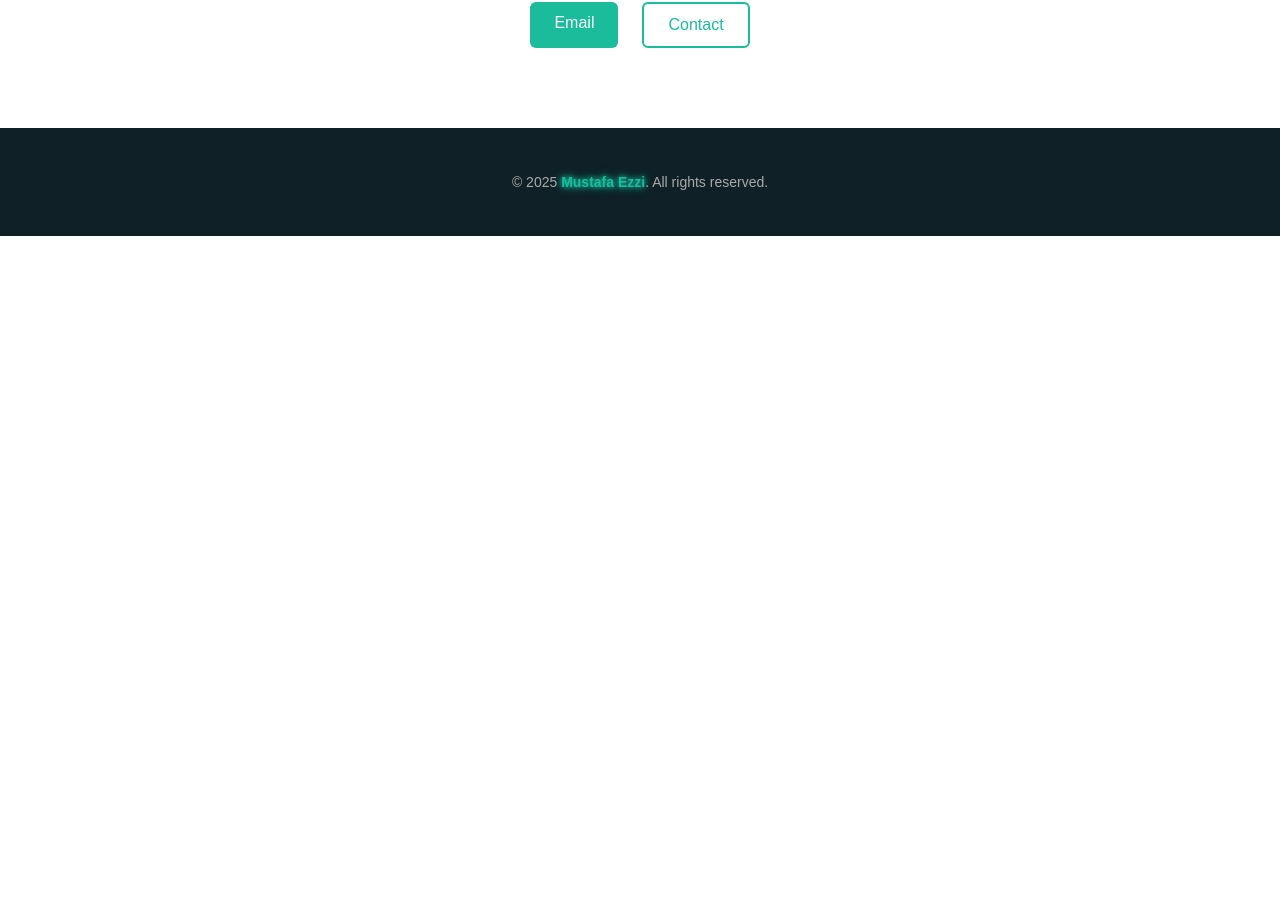
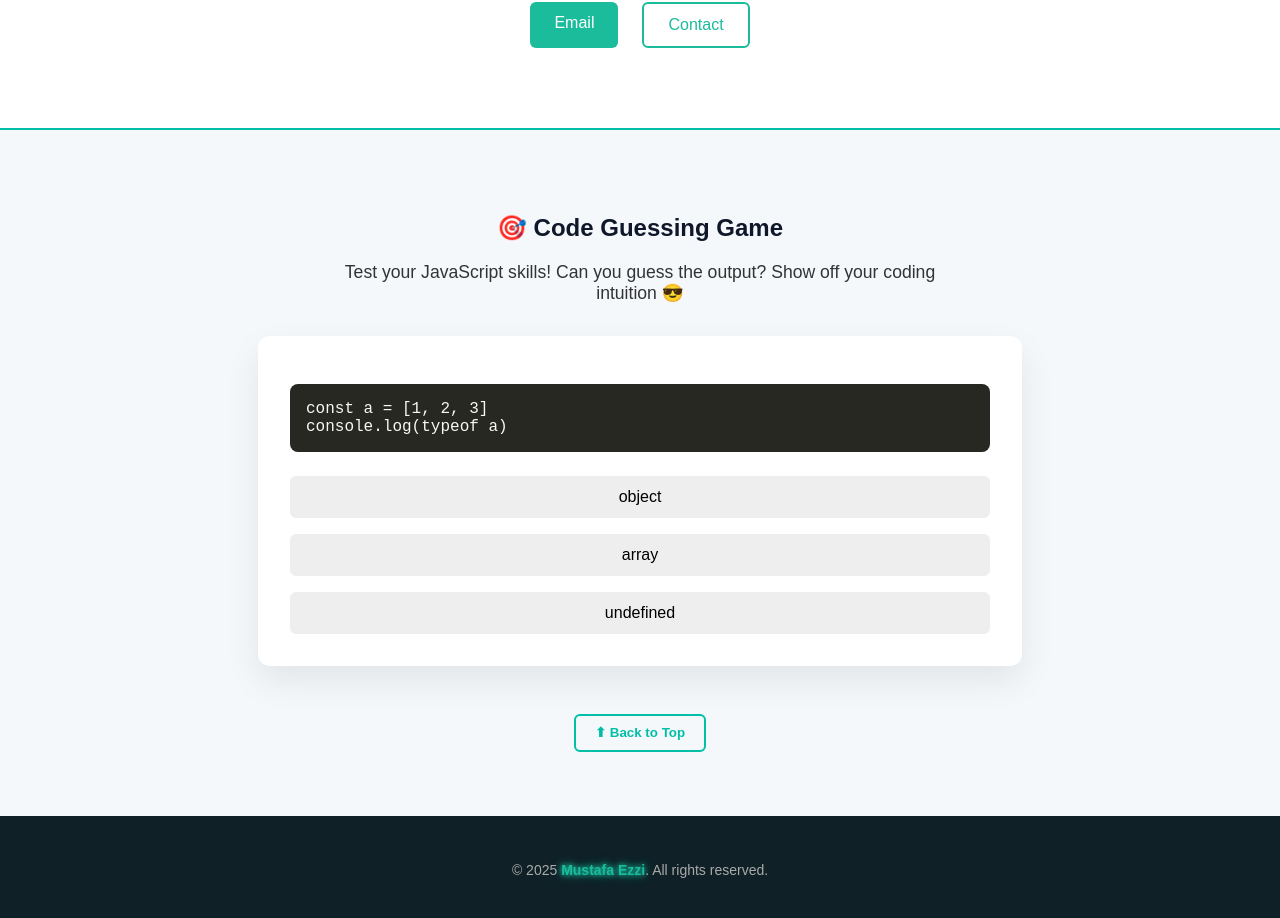
Before and after one commit to mustafa-ezzi/portfolio-website, a Nuxt app: page / in a window 1280 px wide. Shown: the part 2639-3557 px from the top of the page. Before the commit the page ends 2875 px from the top, so only its background shows below. Built offline with nearby package versions, Linux system fonts and the light colour scheme.

Commit message:
added a game section on my portfolio

```diff
--- a/app.vue
+++ b/app.vue
@@ -4,6 +4,7 @@
     <About />
     <Projects />
     <Contact />
+    <GameSection />
     <Footer />
   </div>
 </template>
--- a/components/Hero.vue
+++ b/components/Hero.vue
@@ -1,5 +1,5 @@
 <template>
-  <section class="hero" @mousemove="updateCursor" @mouseleave="hideCursor">
+  <section id="hero" class="hero" @mousemove="updateCursor" @mouseleave="hideCursor">
     <div class="cursor-glow" :style="glowStyle"></div>
 
     <div class="hero-overlay"></div>
--- /dev/null
+++ b/components/game-section.vue
@@ -0,0 +1,211 @@
+<template>
+  <section id="code-quiz" class="quiz-section">
+    <h2 class="section-title">🎯 Code Guessing Game</h2>
+    <p class="quiz-intro">
+      Test your JavaScript skills! Can you guess the output? Show off your coding intuition 😎
+    </p>
+
+    <div class="quiz-card" v-if="currentQuestion">
+      <pre class="code-block">{{ currentQuestion.code }}</pre>
+      <div class="options">
+        <button
+          v-for="(option, idx) in currentQuestion.options"
+          :key="idx"
+          :class="getOptionClass(option)"
+          @click="selectOption(option)"
+          :disabled="answerSelected"
+        >
+          {{ option }}
+        </button>
+      </div>
+      <div class="feedback" v-if="answerSelected">
+        <p :class="{ correct: isCorrect, wrong: !isCorrect }">
+          {{ feedbackMessage }}
+        </p>
+        <button class="next-button" @click="nextQuestion">Next ➡</button>
+      </div>
+    </div>
+
+    <button class="back-to-top" @click="scrollToHero">⬆ Back to Top</button>
+  </section>
+
+
+</template>
+
+<script setup>
+import { ref, computed } from 'vue'
+const scrollToHero = () => {
+  const hero = document.getElementById('hero')
+  if (hero) {
+    hero.scrollIntoView({ behavior: 'smooth' })
+  }
+}
+
+const questions = [
+  {
+    code: `const a = [1, 2, 3]\nconsole.log(typeof a)`,
+    options: ['object', 'array', 'undefined'],
+    answer: 'object',
+    explanation: 'Arrays are a type of object in JavaScript.'
+  },
+  {
+    code: `let x\nconsole.log(x ?? 'default')`,
+    options: ['undefined', 'null', 'default'],
+    answer: 'default',
+    explanation: '`??` returns right-hand value when left is null or undefined.'
+  },
+  {
+    code: `[..."Vue"].length`,
+    options: ['1', '3', 'undefined'],
+    answer: '3',
+    explanation: 'The spread operator splits strings into characters: "V", "u", "e".'
+  },
+]
+
+const currentIndex = ref(0)
+const selectedOption = ref(null)
+
+const currentQuestion = computed(() => questions[currentIndex.value])
+const answerSelected = computed(() => selectedOption.value !== null)
+const isCorrect = computed(() =>
+  selectedOption.value === currentQuestion.value.answer
+)
+
+const feedbackMessage = computed(() =>
+  isCorrect.value
+    ? '✅ Correct! ' + currentQuestion.value.explanation
+    : '❌ Incorrect. ' + currentQuestion.value.explanation
+)
+
+const selectOption = (option) => {
+  if (!answerSelected.value) {
+    selectedOption.value = option
+  }
+}
+
+const nextQuestion = () => {
+  selectedOption.value = null
+  currentIndex.value = (currentIndex.value + 1) % questions.length
+}
+
+const getOptionClass = (option) => {
+  if (!answerSelected.value) return ''
+  if (option === currentQuestion.value.answer) return 'correct'
+  if (option === selectedOption.value) return 'wrong'
+  return ''
+}
+</script>
+
+
+<style>
+.quiz-section {
+    padding: 4rem 5%;
+    background: #f5f8fb;
+    border-top: 2px solid #00bfa6;
+    text-align: center;
+}
+
+.quiz-card {
+    background: white;
+    padding: 2rem;
+    border-radius: 12px;
+    max-width: 700px;
+    margin: 0 auto;
+    box-shadow: 0 15px 35px rgba(0, 0, 0, 0.08);
+}
+
+.code-block {
+    text-align: left;
+    background: #272822;
+    color: #f8f8f2;
+    padding: 1rem;
+    border-radius: 8px;
+    font-family: 'Courier New', monospace;
+    margin-bottom: 1.5rem;
+    white-space: pre-wrap;
+}
+
+.options {
+    display: flex;
+    flex-direction: column;
+    gap: 1rem;
+}
+
+.options button {
+    padding: 0.75rem 1.25rem;
+    font-size: 1rem;
+    border-radius: 6px;
+    border: none;
+    background: #eee;
+    cursor: pointer;
+    transition: all 0.3s ease;
+}
+
+.options button:hover {
+    background: #ddd;
+}
+
+.options button.correct {
+    background: #00bfa6;
+    color: white;
+}
+
+.options button.wrong {
+    background: #ff6b6b;
+    color: white;
+}
+
+.feedback {
+    margin-top: 1.5rem;
+    font-weight: bold;
+}
+
+.feedback.correct {
+    color: #00bfa6;
+}
+
+.feedback.wrong {
+    color: #d9534f;
+}
+.quiz-intro {
+  font-size: 1.1rem;
+  margin-bottom: 2rem;
+  color: #333;
+  max-width: 600px;
+  margin-inline: auto;
+}
+
+.back-to-top {
+  margin-top: 3rem;
+  background: transparent;
+  color: #00bfa6;
+  border: 2px solid #00bfa6;
+  padding: 0.6rem 1.2rem;
+  border-radius: 6px;
+  font-weight: bold;
+  cursor: pointer;
+  transition: all 0.3s ease;
+}
+
+.back-to-top:hover {
+  background: #00bfa6;
+  color: white;
+}
+
+
+.next-button {
+    margin-top: 1rem;
+    background: #00bfa6;
+    color: white;
+    padding: 0.6rem 1.2rem;
+    border: none;
+    border-radius: 6px;
+    font-weight: bold;
+    cursor: pointer;
+    transition: background 0.3s ease;
+}
+
+.next-button:hover {
+    background: #009c88;
+}
+</style>
```
